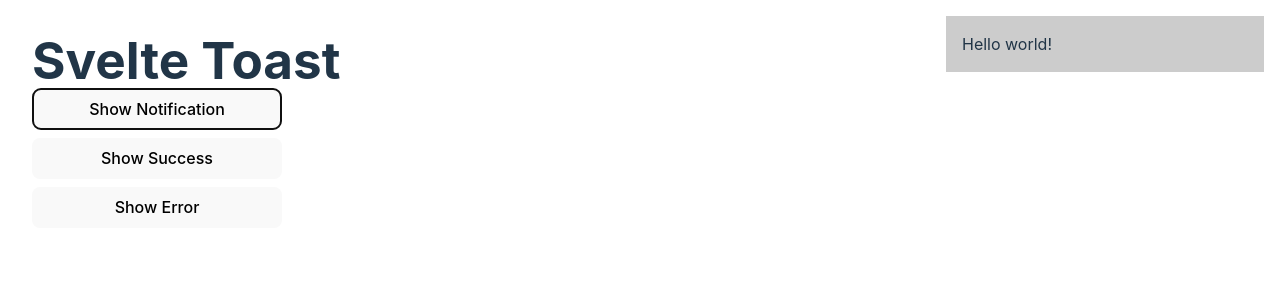
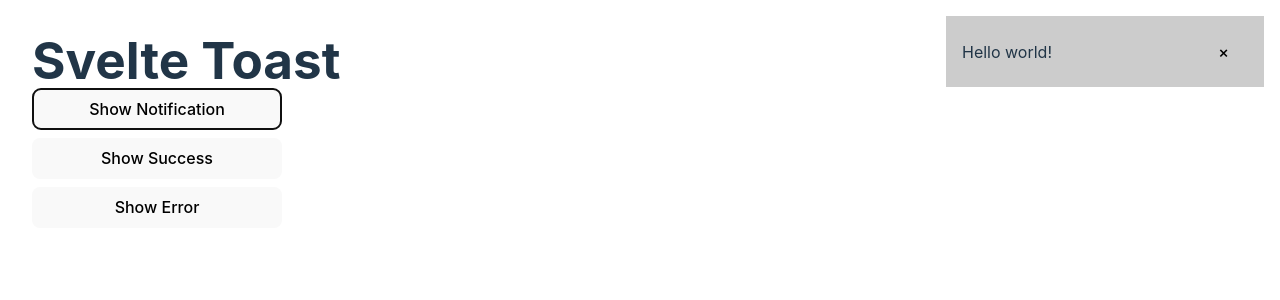
Before and after one commit to joeattardi/svelte-toast, a Svelte app: page / in a window 1280 px wide. Both pictures are taken after a click on the button "Show Notification". Shown: the top 300 px of the page. Built offline with nearby package versions, Linux system fonts and the light colour scheme.

Commit message:
Add manual close button

```diff
--- a/src/Notification.svelte
+++ b/src/Notification.svelte
@@ -1,5 +1,11 @@
 <script>
+  import { removeNotification } from './notificationStore';
+
   export let notification;
+
+  function handleClickClose() {
+    removeNotification(notification);
+  }
 </script>
 
 <li
@@ -8,6 +14,7 @@
   class:error={notification.type === 'error'}
 >
   <div class="message">{notification.message}</div>
+  <button on:click={handleClickClose} class="close-button">&times;</button>
 </li>
 
 <style>
@@ -15,6 +22,12 @@
     background-color: #cccccc;
     padding: 1em;
     margin: 1em;
+    display: flex;
+    align-items: center;
+  }
+
+  .message {
+    flex-grow: 1;
   }
 
   .success {
@@ -24,4 +37,9 @@
   .error {
     background-color: #fca5a5;
   }
+
+  .close-button {
+    background: transparent;
+    border: none;
+  }
 </style>
```
